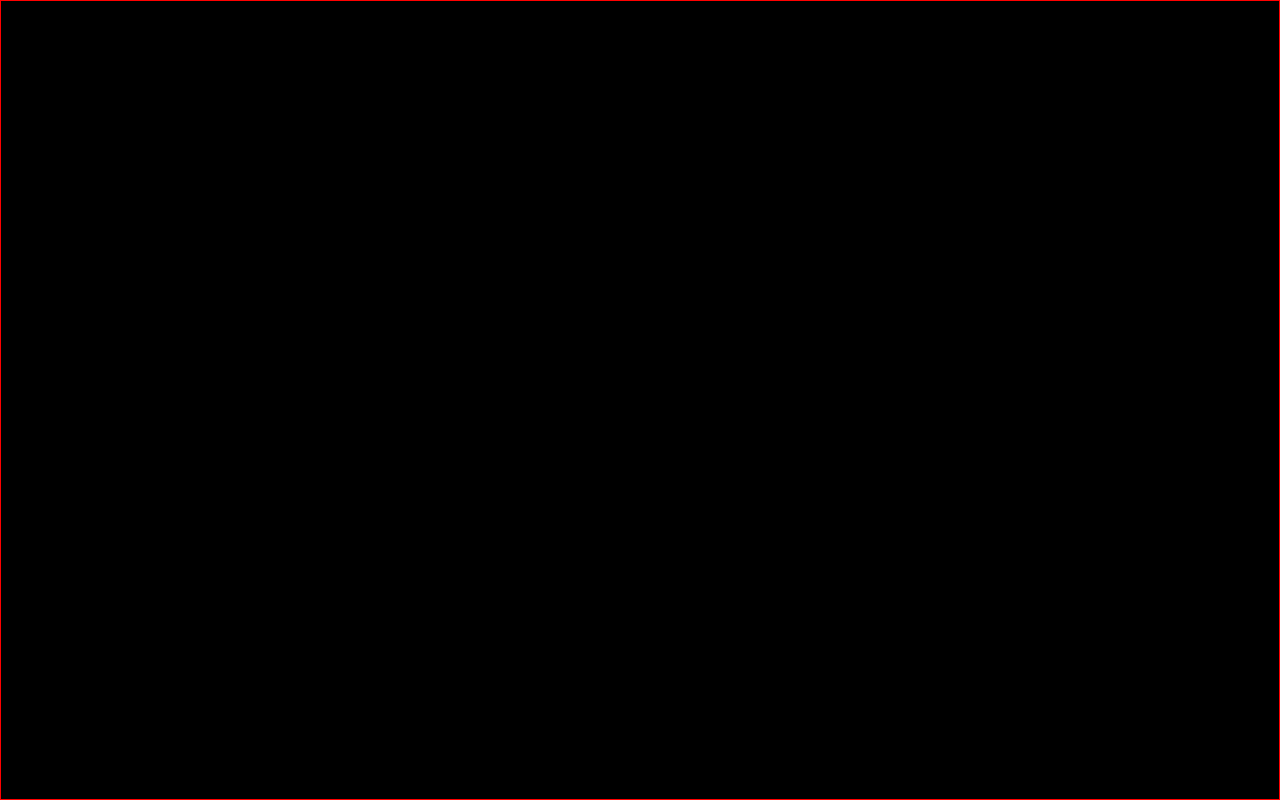
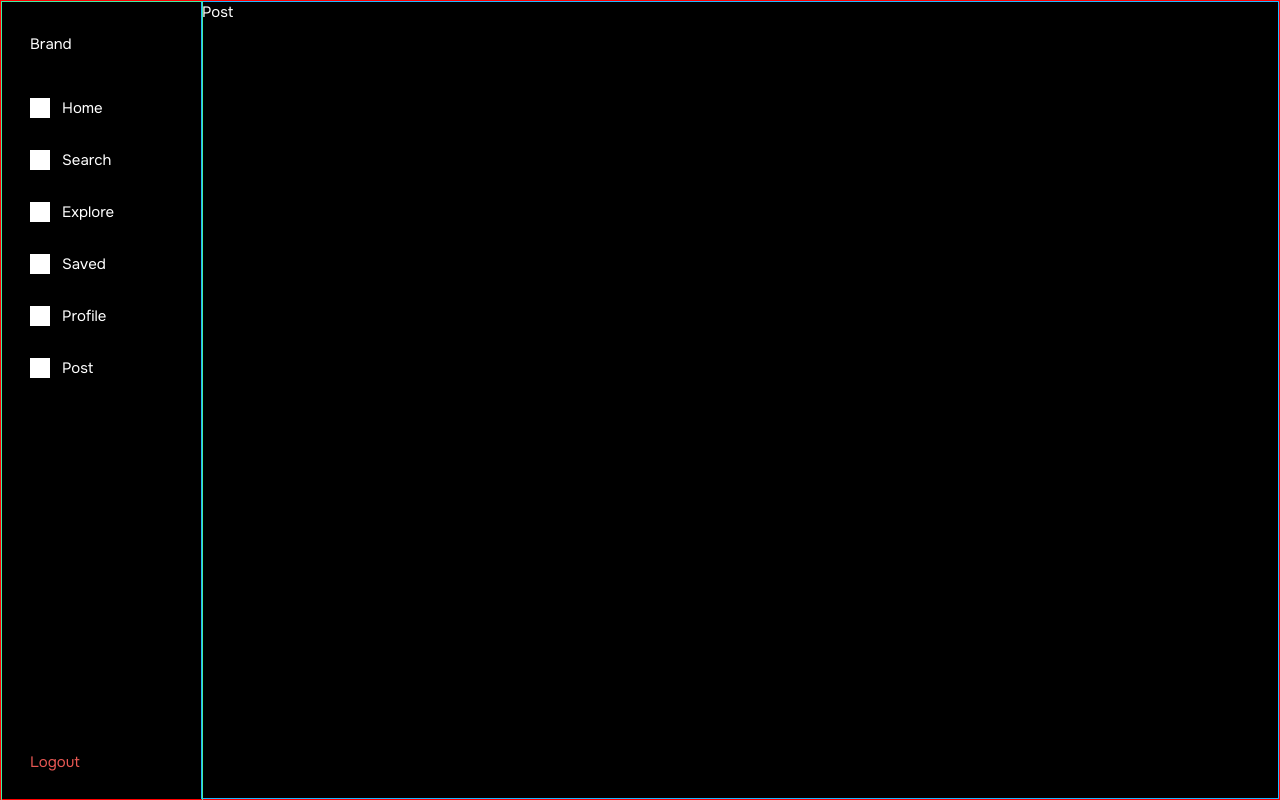
Before and after one commit to mohdarham06/tangles, a React (Create React App) app: page /post in a window 1280 px wide. Before the commit this address had no page. Built offline with nearby package versions, Linux system fonts and the light colour scheme.

Commit message:
Nested Routing with Outlet

```diff
--- a/src/App.js
+++ b/src/App.js
@@ -1,10 +1,17 @@
 
 
+import OutletWrapper from './OutletWrapper'
 
 import Home from './routes/Home';
+import Search from './routes/Search'
+import Explore from './routes/Explore';
+import Saved from './routes/Saved';
+import Profile from './routes/Profile';
+import Post from './routes/Post';
+import NotFound from './routes/NotFound';
+
 import { Routes, Route } from 'react-router-dom';
 
-// import Loader from "./components/Loader";
 
 // import { GoHome } from 'react-icons/go'
 // import { GoHomeFill } from 'react-icons/go'
@@ -17,14 +24,24 @@ function App() {
     return (
         <>
             <Routes>
-                <Route path='/' element={<Home />} />
 
+                <Route path='/' element={<OutletWrapper />} >
+                    <Route index element={<Home />} />
+
+                    <Route path='search' element={<Search />} />
+
+                    <Route path='explore' element={<Explore />} />
+
+                    <Route path='saved' element={<Saved />} />
+
+                    <Route path='profile' element={<Profile />} />
+
+                    <Route path='post' element={<Post />} />
+
+                    <Route path='*' element={<NotFound />} />
+                </Route>
 
             </Routes>
-
-
-
-
         </>
     );
 }
--- /dev/null
+++ b/src/OutletWrapper.jsx
@@ -0,0 +1,21 @@
+import React from 'react'
+
+import Header from './components/Header'
+
+import { Outlet } from 'react-router-dom'
+
+const OutletWrapper = () => {
+    return (
+        <>
+            <Header />
+
+            <main>
+                <Outlet />
+            </main>
+
+        </>
+
+    )
+}
+
+export default OutletWrapper
--- /dev/null
+++ b/src/components/Header.jsx
@@ -0,0 +1,61 @@
+import React from 'react'
+
+import { Link } from 'react-router-dom';
+
+
+const Header = () => {
+    return (
+        <header className="header">
+            <div className="header__container">
+
+                <div className="header__brand">Brand</div>
+
+                <nav className="header__nav">
+                    <ul className="nav__list">
+                        <Link to={`/`}>
+                            <li className="nav__item">
+                                <span className="nav__item__icon"></span>
+                                <span className="nav__item__text">Home</span>
+                            </li>
+                        </Link>
+                        <Link to={`/search`}>
+                            <li className="nav__item">
+                                <span className="nav__item__icon"></span>
+                                <span className="nav__item__text">Search</span>
+                            </li>
+                        </Link>
+                        <Link to={`/explore`}>
+                            <li className="nav__item">
+                                <span className="nav__item__icon"></span>
+                                <span className="nav__item__text">Explore</span>
+                            </li>
+                        </Link>
+                        <Link to={`/saved`}>
+                            <li className="nav__item">
+                                <span className="nav__item__icon"></span>
+                                <span className="nav__item__text">Saved</span>
+                            </li>
+                        </Link>
+                        <Link to={`/profile`}>
+                            <li className="nav__item">
+                                <span className="nav__item__icon"></span>
+                                <span className="nav__item__text">Profile</span>
+                            </li>
+                        </Link>
+                        <Link to={`/post`}>
+                            <li className="nav__item">
+                                <span className="nav__item__icon"></span>
+                                <span className="nav__item__text">Post</span>
+                            </li>
+                        </Link>
+                    </ul>
+                </nav>
+
+                <div className="header__logout">Logout</div>
+
+            </div>
+        </header>
+    )
+}
+
+export default Header
--- a/src/routes/Home.jsx
+++ b/src/routes/Home.jsx
@@ -1,52 +1,14 @@
 import React from 'react'
+
 
 const Home = () => {
     return (
 
         <>
 
-            <header className="header">
-                <div className="header__container">
-
-                    <div className="header__brand">Brand</div>
-
-                    <nav className="header__nav">
-                        <ul className="nav__list">
-                            <li className="nav__item">
-                                <span className="nav__item__icon"></span>
-                                <span className="nav__item__text">Home</span>
-                            </li>
-                            <li className="nav__item">
-                                <span className="nav__item__icon"></span>
-                                <span className="nav__item__text">Search</span>
-                            </li>
-                            <li className="nav__item">
-                                <span className="nav__item__icon"></span>
-                                <span className="nav__item__text">Explore</span>
-                            </li>
-                            <li className="nav__item">
-                                <span className="nav__item__icon"></span>
-                                <span className="nav__item__text">Saved</span>
-                            </li>
-                            <li className="nav__item">
-                                <span className="nav__item__icon"></span>
-                                <span className="nav__item__text">Profile</span>
-                            </li>
-                            <li className="nav__item">
-                                <span className="nav__item__icon"></span>
-                                <span className="nav__item__text">Post</span>
-                            </li>
-                        </ul>
-                    </nav>
-
-                    <div className="header__logout">Logout</div>
 
 
-                </div>
-            </header>
 
-
-            <main>
             <div className="post">
                 <div className="post__header">
                     <div className="post__user-avatar">
@@ -73,8 +35,6 @@ const Home = () => {
             </div>
 
 
-            </main>
-
 
 
 
--- /dev/null
+++ b/src/routes/NotFound.jsx
@@ -0,0 +1,9 @@
+import React from 'react'
+
+const NotFound = () => {
+  return (
+    <div>NotFound</div>
+  )
+}
+
+export default NotFound
--- a/src/routes/Post.jsx
+++ b/src/routes/Post.jsx
@@ -0,0 +1,9 @@
+import React from 'react'
+
+const Post = () => {
+  return (
+    <div>Post</div>
+  )
+}
+
+export default Post
--- a/src/routes/Profile.jsx
+++ b/src/routes/Profile.jsx
@@ -0,0 +1,9 @@
+import React from 'react'
+
+const Profile = () => {
+  return (
+    <div>Profile</div>
+  )
+}
+
+export default Profile
--- a/src/routes/Saved.jsx
+++ b/src/routes/Saved.jsx
@@ -0,0 +1,9 @@
+import React from 'react'
+
+const Saved = () => {
+  return (
+    <div>Saved</div>
+  )
+}
+
+export default Saved
--- /dev/null
+++ b/src/routes/Search.jsx
@@ -0,0 +1,9 @@
+import React from 'react'
+
+const Search = () => {
+  return (
+    <div>Search</div>
+  )
+}
+
+export default Search
```
Lines whose indentation alone changed are shown as unchanged.
